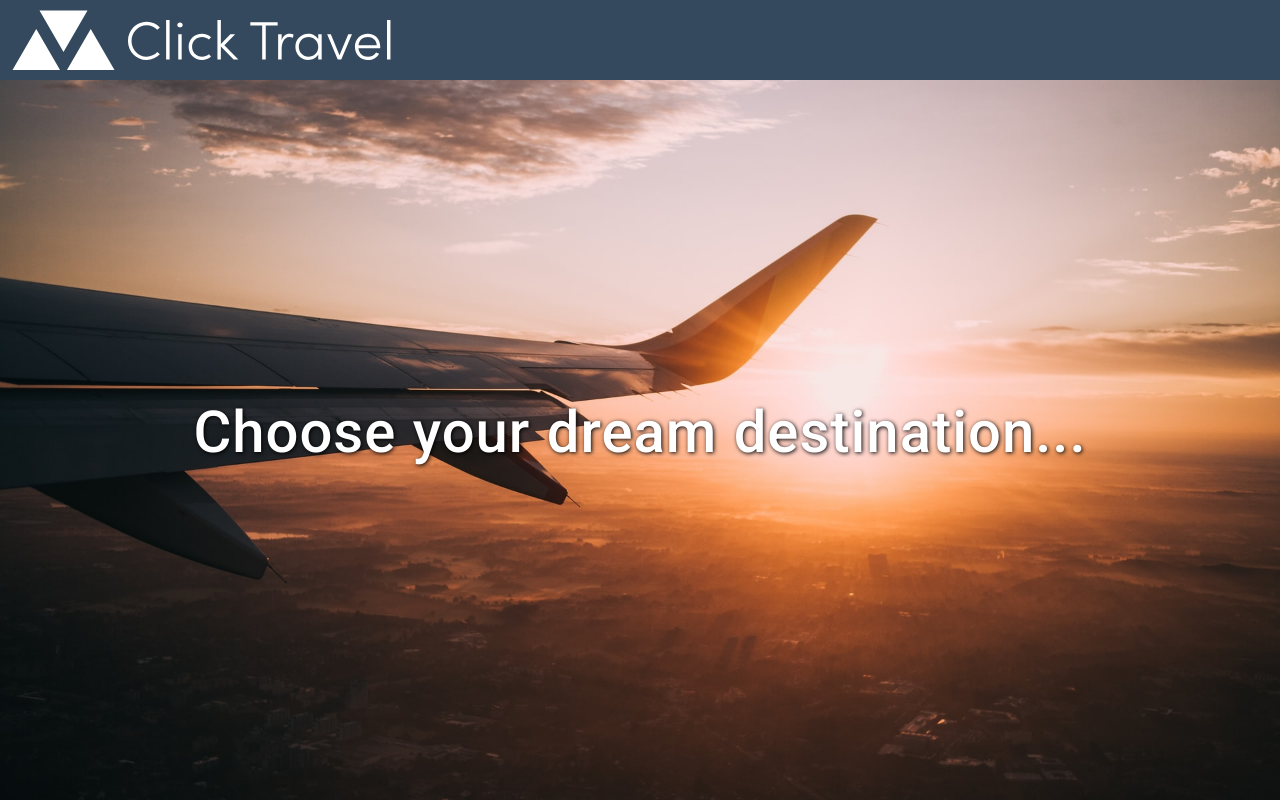
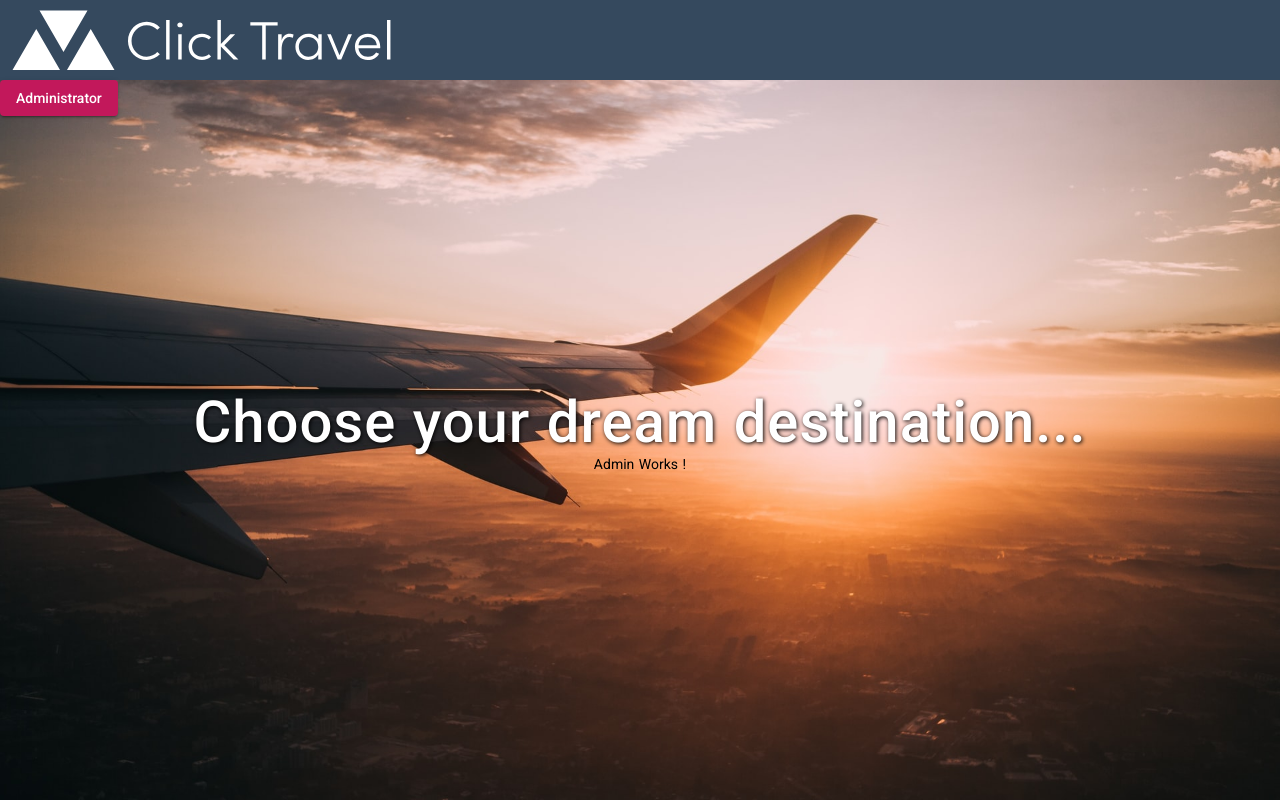
Before and after one commit to bratosab/click-travel-ng14, an Angular app: page /admin in a window 1280 px wide. Before the commit this address led to /. Built offline with nearby package versions, Linux system fonts and the light colour scheme.

Commit message:
feat(partie 5.1): lazy loaded module

```diff
--- /dev/null
+++ b/src/app/admin/admin-routing.module.ts
@@ -0,0 +1,11 @@
+import { NgModule } from '@angular/core';
+import { RouterModule, Routes } from '@angular/router';
+import { AdminComponent } from './admin.component';
+
+const routes: Routes = [{ path: '', component: AdminComponent }];
+
+@NgModule({
+  imports: [RouterModule.forChild(routes)],
+  exports: [RouterModule],
+})
+export class AdminRoutingModule {}
--- /dev/null
+++ b/src/app/admin/admin.component.html
@@ -0,0 +1 @@
+Admin Works !
--- a/src/app/app-routing.module.ts
+++ b/src/app/app-routing.module.ts
@@ -4,12 +4,17 @@ import { DestinationsComponent } from './destinations/destinations.component';
 import { TicketsComponent } from './tickets/tickets.component';
 
 const routes: Routes = [
-  { path:'', component: DestinationsComponent },
-  { path:'tickets/:code', component: TicketsComponent }
+  { path: '', component: DestinationsComponent },
+  { path: 'tickets/:code', component: TicketsComponent },
+  {
+    path: 'admin',
+    loadChildren: () =>
+      import('./admin/admin.module').then((m) => m.AdminModule),
+  },
 ];
 
 @NgModule({
   imports: [RouterModule.forRoot(routes)],
-  exports: [RouterModule]
+  exports: [RouterModule],
 })
-export class AppRoutingModule { }
+export class AppRoutingModule {}
--- a/src/app/app.component.html
+++ b/src/app/app.component.html
@@ -1,6 +1,9 @@
 <div class="container">
   <div class="toolbar">
     <app-logo></app-logo>
+    <a mat-raised-button [routerLink]="['/admin']" color="primary">
+      Administrator
+    </a>
   </div>
   <div class="content">
     <h1 class="title">{{ title }}</h1>
```
Also changed, not shown: src/app/admin/admin.component.ts (added, +13 -0 lines), src/app/admin/admin.module.ts (added, +15 -0 lines), src/app/admin/admin.component.scss (added).
